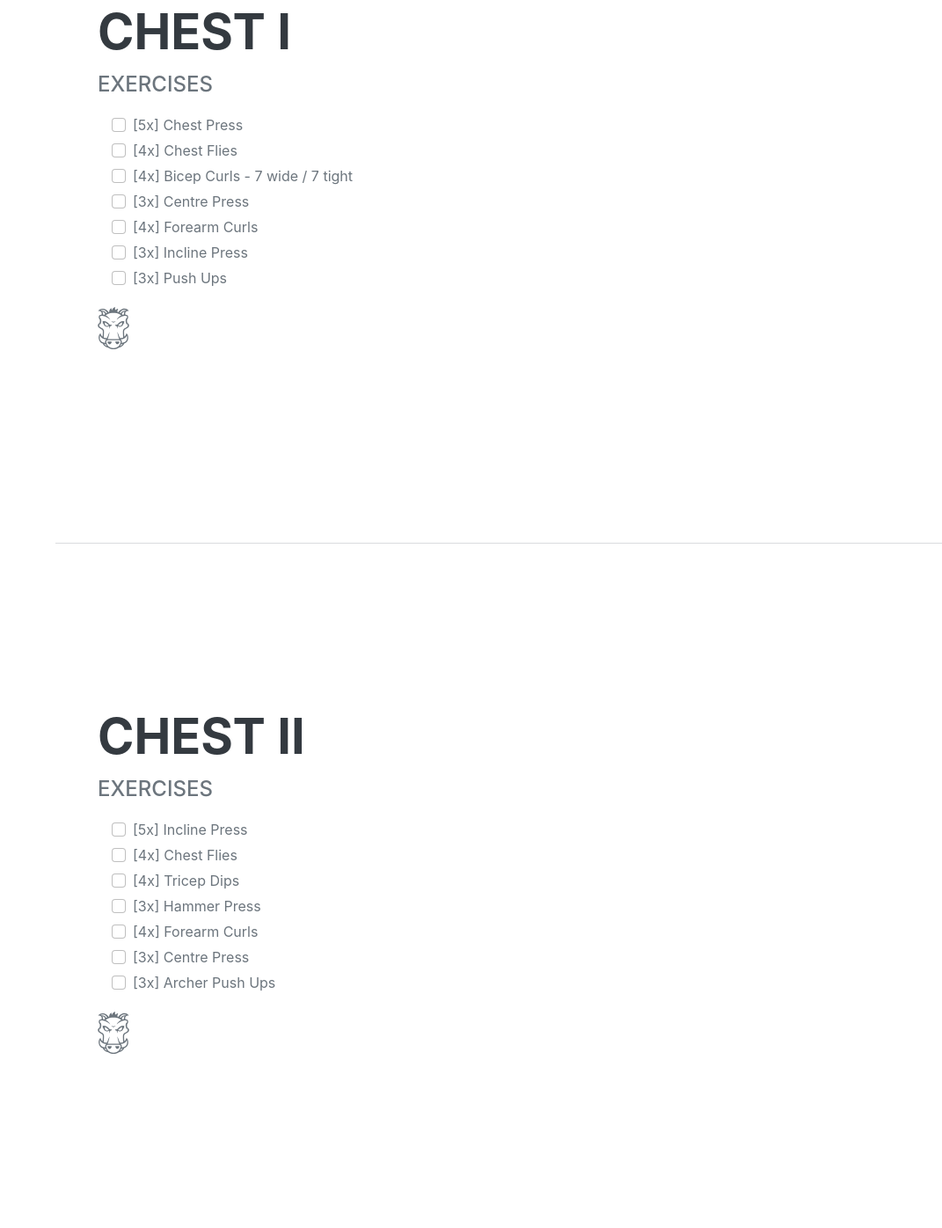
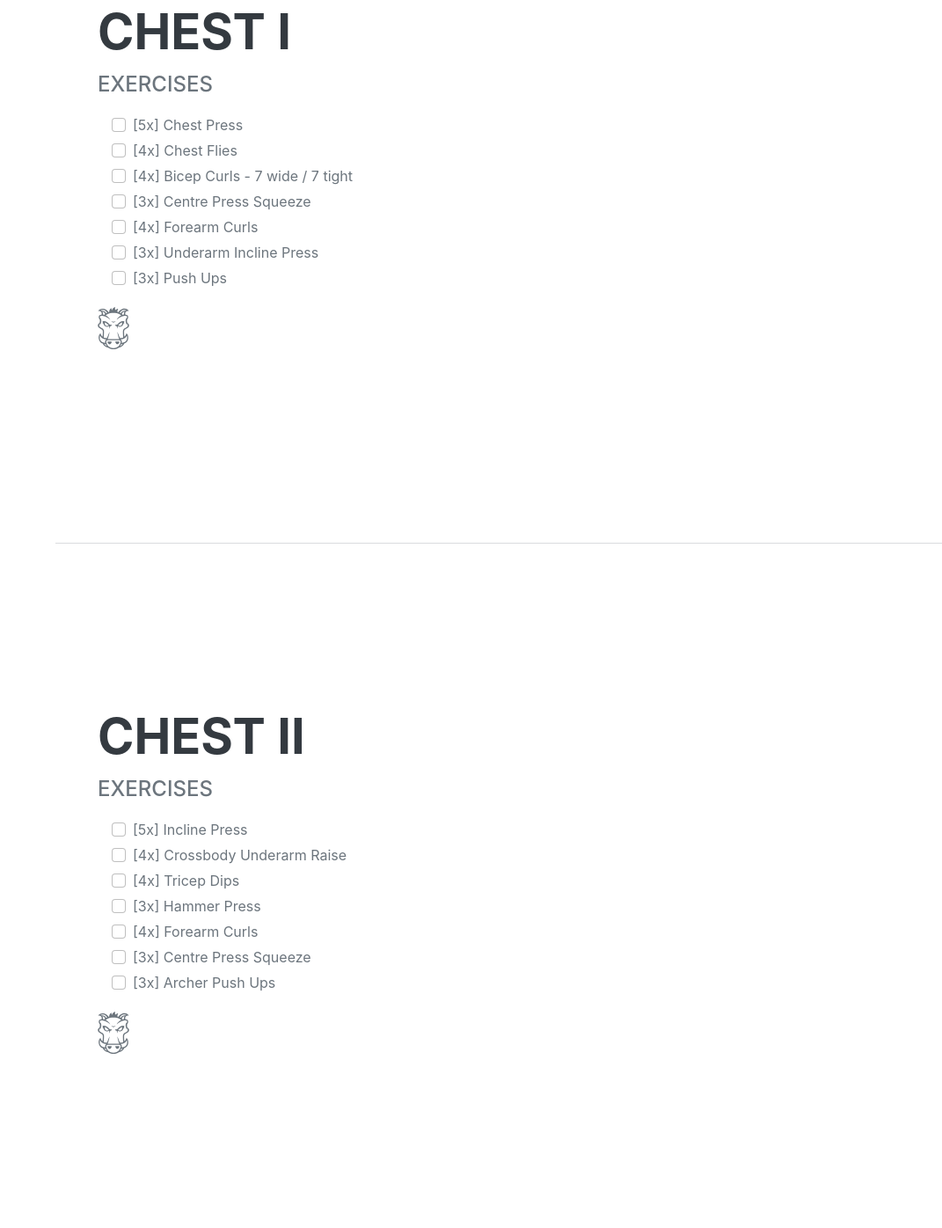
Before and after one commit to ragtagjag/woa, a plain HTML site: page index.html in a window 1280 px wide. Shown: the part 984-2380 px from the top of the page at 88% size, without its empty margins (209-1280 px from the left). Drawn offline with nearby package versions, Linux system fonts and the light colour scheme; a web font is replaced by a local one.

Commit message:
Update index.html

```diff
--- a/index.html
+++ b/index.html
@@ -77,7 +77,7 @@
                         </li>
                         <li>
                             <span class="fa-li"><input class="form-check-input" type="checkbox" value="" id="flexCheckDefault"/></span>
-                            [3x] Centre Press
+                            [3x] Centre Press Squeeze
                         </li>
                         <li>
                             <span class="fa-li"><input class="form-check-input" type="checkbox" value="" id="flexCheckDefault"/></span>
@@ -85,7 +85,7 @@
                         </li>
                         <li>
                             <span class="fa-li"><input class="form-check-input" type="checkbox" value="" id="flexCheckDefault"/></span>
-                            [3x] Incline Press
+                            [3x] Underarm Incline Press
                         </li>
                         <li>
                             <span class="fa-li"><input class="form-check-input" type="checkbox" value="" id="flexCheckDefault"/></span>
@@ -114,7 +114,7 @@
                         </li>
                         <li>
                             <span class="fa-li"><input class="form-check-input" type="checkbox" value="" id="flexCheckDefault"/></span>
-                            [4x] Chest Flies
+                            [4x] Crossbody Underarm Raise
                         </li>
                         <li>
                             <span class="fa-li"><input class="form-check-input" type="checkbox" value="" id="flexCheckDefault"/></span>
@@ -130,7 +130,7 @@
                         </li>
                         <li>
                             <span class="fa-li"><input class="form-check-input" type="checkbox" value="" id="flexCheckDefault"/></span>
-                            [3x] Centre Press
+                            [3x] Centre Press Squeeze
                         </li>
                         <li>
                             <span class="fa-li"><input class="form-check-input" type="checkbox" value="" id="flexCheckDefault"/></span>
@@ -302,7 +302,7 @@
                         </li>
                         <li>
                             <span class="fa-li"><input class="form-check-input" type="checkbox" value="" id="flexCheckDefault"/></span>
-                            [4x] Bicep curls w/ halfway twists
+                            [4x] Tricep Rows / Skullcrushers
                         </li>
                         <li>
                             <span class="fa-li"><input class="form-check-input" type="checkbox" value="" id="flexCheckDefault"/></span>
@@ -375,7 +375,7 @@
             <hr class="m-0" />
             <section class="resume-section" id="cor2">
                 <div class="resume-section-content">
-                    <h2 class="mb-2">Core I</h2>
+                    <h2 class="mb-2">Core II</h2>
 
                     <div class="subheading mb-3">Exercises</div>
 
```
